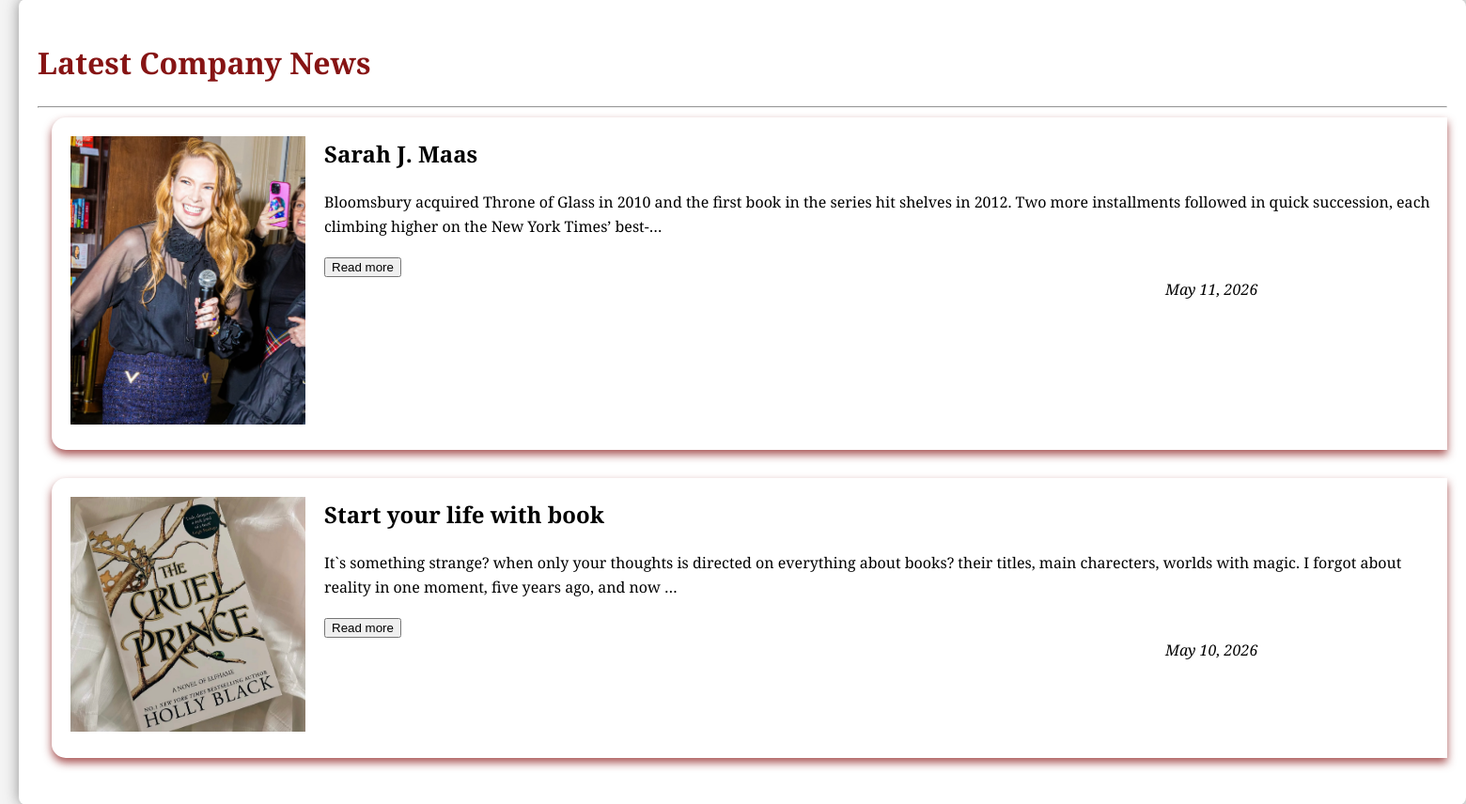
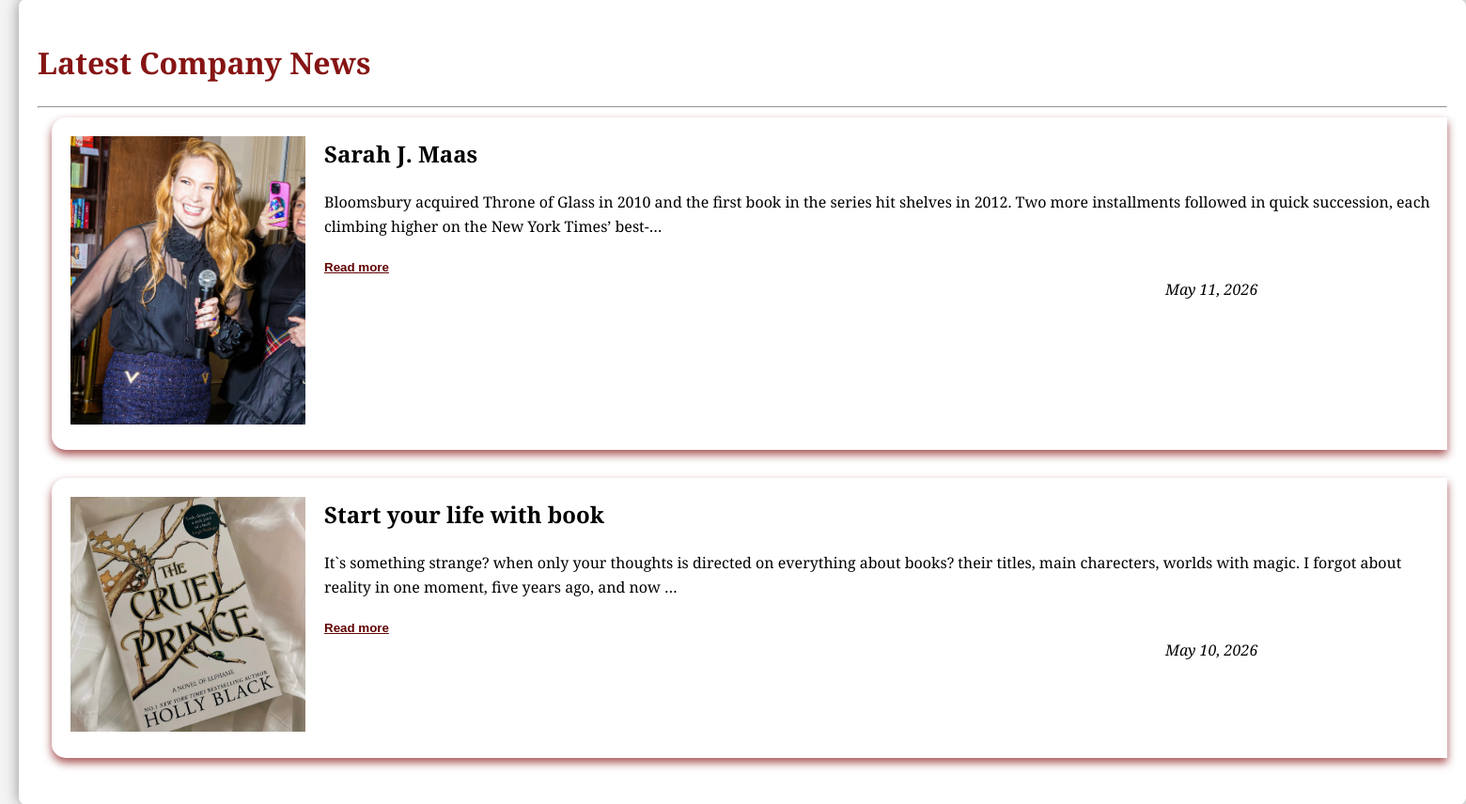
Before and after one commit to kseniavscode/igi, a Django app: page /pages/news/ in a window 1560 px wide. Shown: the part 272-1128 px from the top of the page at 94% size. Run offline with Django 5.2, Linux system fonts and the light colour scheme; data comes from the database, SQL or seed files in the repository; data that the repository does not hold is empty.

Commit message:
added adeptive image into policy, alt+, btn read_more is upgraded

```diff
--- a/IGI/LR5/pages/templates/pages/layout.html
+++ b/IGI/LR5/pages/templates/pages/layout.html
@@ -117,8 +117,8 @@
 
 
     <nav class="control_buttons">
-        <a tabindex="1" href="{% url 'book_list' %}" class="panel_btn">Main Store</a>
-        <a tabindex="3" href="{% url 'about' %}" class="panel_btn">About Company</a>
+        <a accesskey="q" tabindex="1" href="{% url 'book_list' %}" class="panel_btn">Main Store</a>
+        <a accesskey="w" tabindex="3" href="{% url 'about' %}" class="panel_btn">About Company</a>
         <a tabindex="2" href="{% url 'news' %}" class="panel_btn">News</a>
         <a tabindex="6" href="{% url 'faq' %}" class="panel_btn">FAQ</a>
         <a tabindex="8" href="{% url 'contacts' %}" class="panel_btn">Contacts</a>
--- a/IGI/LR5/pages/templates/pages/news.html
+++ b/IGI/LR5/pages/templates/pages/news.html
@@ -23,7 +23,7 @@
                 <p id="text-{{  article.id }}" data-fulltext="{{ article.full_text }}">{{ article.full_text|truncatechars:200 }}</p>
 
                 {% if article.full_text|length > 200 %}
-                    <button class="read_more_btn" onclick="toggleNewsText('{{ article.id }}')">Read more</button>
+                    <button class="read_more_btn" id="read_more_btn-{{  article.id }}" onclick="toggleNewsText('{{ article.id }}')">Read more</button>
                 {% endif %}
 
                 <p class="date_of_article">{{ article.publishing_date }}</p>
@@ -39,7 +39,7 @@
     <script>
         function toggleNewsText(articleId) {
             const textElement = document.getElementById('text-' + articleId);
-            const btn = document.getElementById('read_more_btn');
+            const btn = document.getElementById('read_more_btn-' + articleId);
             const fullText = textElement.getAttribute('data-fulltext');
 
             if (btn.innerText === "Read more") {
--- a/IGI/LR5/static/css/read_more.css
+++ b/IGI/LR5/static/css/read_more.css
@@ -7,3 +7,12 @@
     padding: 0;
     text-decoration: underline;
 }
+.read_more_btn {
+    background: none;
+    border: none;
+    color: #610303;
+    cursor: pointer;
+    font-weight: bold;
+    padding: 0;
+    text-decoration: underline;
+}
```
Also changed, not shown: IGI/LR5/pages/templates/pages/privacy_policy.html (+23 -0 lines), IGI/LR5/static/images/Banner_book.jpg (added), IGI/LR5/static/images/download.jpg (added).
